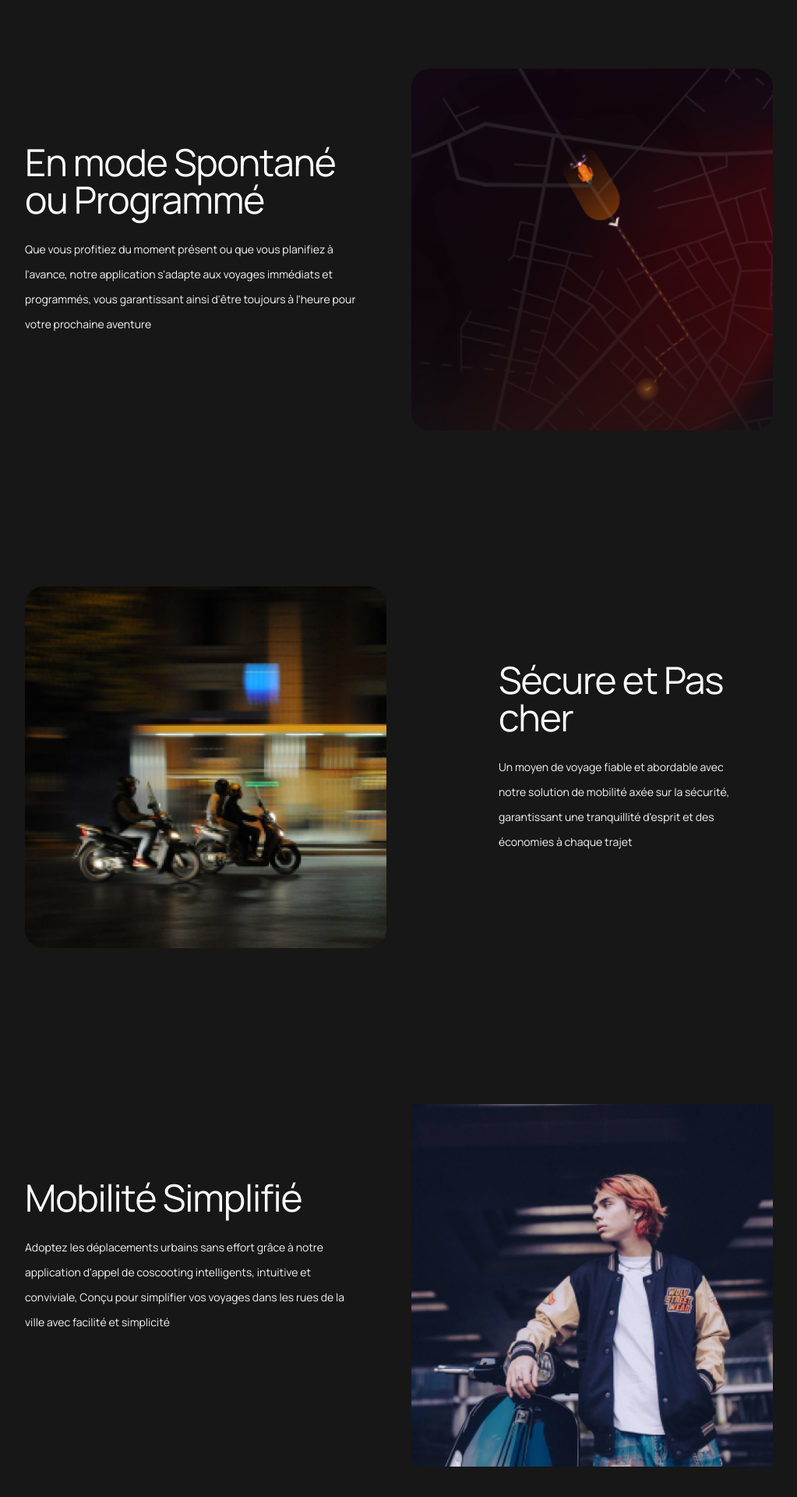
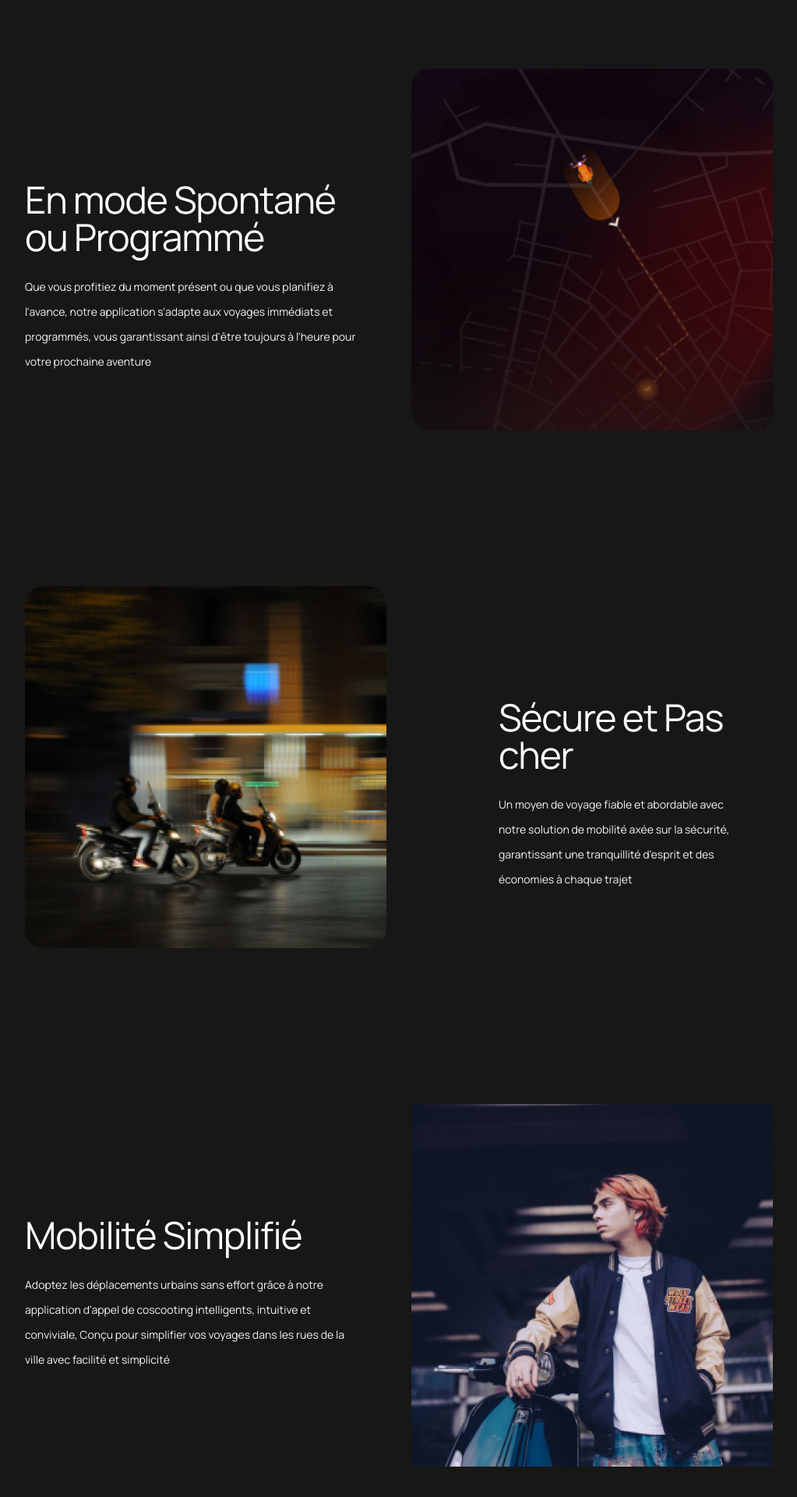
Before and after one commit to abhishek-06-singh/despii, a React (Create React App) app: page / in a window 1280 px wide. Shown: the part 1836-3756 px from the top of the page at 78% size, without its empty margins (128-1151 px from the left). Built offline with nearby package versions, Linux system fonts and the light colour scheme.

Commit message:
made adjustments correction

```diff
--- a/src/components/featuresBlocks/BlockOne.jsx
+++ b/src/components/featuresBlocks/BlockOne.jsx
@@ -11,7 +11,7 @@ const BlockOne = () => {
         <div className="mx-auto max-w-7xl md:p-10 lg:p-20 lg:mt-10 md:mt-10 mt-10">
           <div className="mx-auto grid max-w-2xl grid-cols-1 gap-x-8 gap-y-16 sm:gap-y-20 lg:mx-0 lg:max-w-none lg:grid-cols-2">
             <div className="lg:pr-8 lg:pt-4">
-              <div className="lg:max-w-lg lg:mt-20">
+              <div className="lg:max-w-lg lg:mt-32">
                 <p className="mt-2 text-5xl  tracking-tight text-white  font-manrope">
                   Spontaneous or Scheduled Adventures
                 </p>
@@ -35,7 +35,7 @@ const BlockOne = () => {
         <div className="mx-auto max-w-7xl md:p-10 lg:p-20 lg:mt-10 md:mt-10 mt-10">
           <div className="mx-auto grid max-w-2xl grid-cols-1 gap-x-8 gap-y-16 sm:gap-y-20 lg:mx-0 lg:max-w-none lg:grid-cols-2">
             <div className="lg:pr-8 lg:pt-4">
-              <div className="lg:max-w-lg lg:mt-20">
+              <div className="lg:max-w-lg lg:mt-32">
                 <p className="mt-2 text-5xl tracking-tight text-white  ">
                   En mode Spontané ou Programmé
                 </p>
--- a/src/components/featuresBlocks/BlockThree.jsx
+++ b/src/components/featuresBlocks/BlockThree.jsx
@@ -10,7 +10,7 @@ const BlockThree = () => {
         <div className="mx-auto max-w-7xl md:p-10 lg:p-20 lg:mt-10 md:mt-10 mt-10">
           <div className="mx-auto grid max-w-2xl grid-cols-1 gap-x-8 gap-y-16 sm:gap-y-20 lg:mx-0 lg:max-w-none lg:grid-cols-2">
             <div className="lg:pr-8 lg:pt-4 lg:mr-12">
-              <div className="lg:max-w-lg lg:mt-20">
+              <div className="lg:max-w-lg lg:mt-32">
                 <p className="mt-2 text-5xl  tracking-tight text-white  ">
                   Streamlined <br /> Mobility Simplified
                 </p>
@@ -34,7 +34,7 @@ const BlockThree = () => {
         <div className="mx-auto max-w-7xl md:p-10 lg:p-20 lg:mt-10 md:mt-10 mt-10">
           <div className="mx-auto grid max-w-2xl grid-cols-1 gap-x-8 gap-y-16 sm:gap-y-20 lg:mx-0 lg:max-w-none lg:grid-cols-2">
             <div className="lg:pr-8 lg:pt-4">
-              <div className="lg:max-w-lg lg:mt-20">
+              <div className="lg:max-w-lg lg:mt-32">
                 <p className="mt-2 text-5xl  tracking-tight text-white  ">
                   Mobilité Simplifié
                 </p>
--- a/src/components/featuresBlocks/BlockTwo.jsx
+++ b/src/components/featuresBlocks/BlockTwo.jsx
@@ -15,7 +15,7 @@ const BlockTwo = () => {
             </p>
             <img src={rowtwo} width={2432} height={1442} />
             <div className="lg:pr-8 lg:pt-4 ml-28 mt-10">
-              <div className="lg:max-w-lg lg:mt-20">
+              <div className="lg:max-w-lg lg:mt-32">
                 <p className="mt-2 text-5xl  tracking-tight text-white hidden lg:block md:block  ">
                   Safety & Thrifty
                 </p>
@@ -42,7 +42,7 @@ const BlockTwo = () => {
             </p>
             <img src={rowtwo} width={2432} height={1442} />
             <div className="lg:pr-8 lg:pt-4 ml-28">
-              <div className="lg:max-w-lg lg:mt-20">
+              <div className="lg:max-w-lg lg:mt-32">
                 <p className="mt-2 text-5xl  tracking-tight text-white hidden lg:block md:block  font-manrope">
                   Sécure et Pas cher
                 </p>
```
